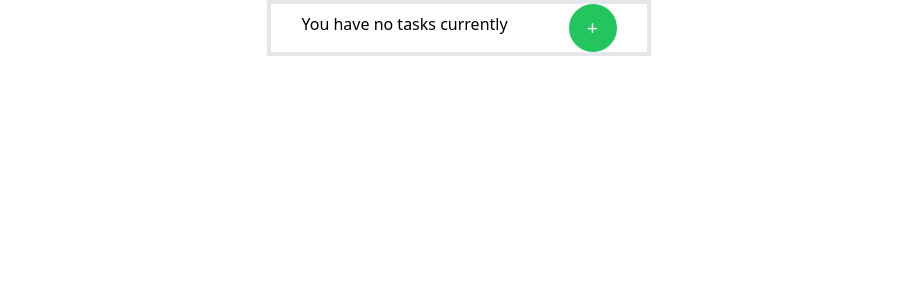
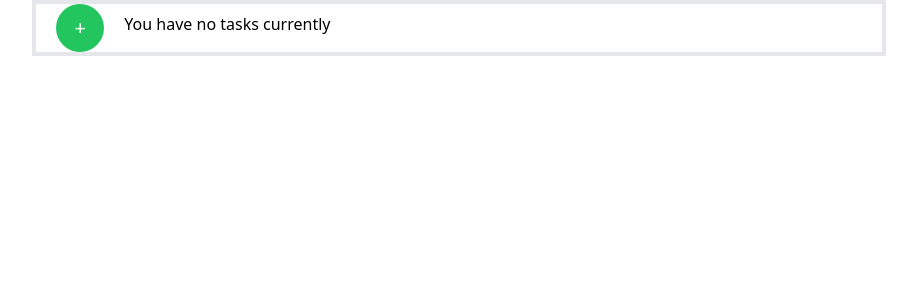
Before and after one commit to ArmandSoto/todo-app, a React (Vite) app: page / in a window 1280 px wide. Shown: the top 300 px of the page, without its empty margins (181-1098 px from the left). Built offline with nearby package versions, Linux system fonts and the light colour scheme.

Commit message:
Refactored Task as TaskCard, NewTaskForm

```diff
--- a/package.json
+++ b/package.json
@@ -9,6 +9,7 @@
     "preview": "vite preview"
   },
   "dependencies": {
+    "@heroicons/react": "^2.0.16",
     "react": "^18.2.0",
     "react-dom": "^18.2.0"
   },
--- /dev/null
+++ b/src/components/NewTaskForm.jsx
@@ -0,0 +1,19 @@
+
+
+export default function NewTaskForm(props){
+    return (
+        <form onSubmit={props.handleSubmit} className="flex">
+                <div>
+                    <label htmlFor="task-name">Task:</label>
+                        <input className="border-2"
+                            type="text"
+                            name="task-name"
+                            onChange={props.handleChange}
+                            value={props.currentTask.name}
+                            placeholder="Enter a Task..."
+                        />
+                </div>
+        </form>
+
+    )
+}
--- a/src/components/Task.jsx
+++ b/src/components/TaskCard.jsx
@@ -1,5 +1,5 @@
 
-export default function Task(props){
+export default function TaskCard(props){
 
     //onClick used to be (e => {props.deleteTask(e.target)})
 
--- a/src/components/TodoList.jsx
+++ b/src/components/TodoList.jsx
@@ -1,5 +1,6 @@
 import { useState, useEffect } from 'react'
-import Task from './Task'
+import TaskCard from './TaskCard'
+import NewTaskForm from './NewTaskForm'
 
 export default function TodoList(){
 
@@ -12,7 +13,7 @@ export default function TodoList(){
 
 
     const taskComponents = tasks.map((task, index) => {
-        return <Task
+        return <TaskCard
                 key={index}
                 name={task.name}
                 id={task.id}
@@ -34,6 +35,7 @@ export default function TodoList(){
             name: "",
             id: "",
         })
+        setTaskPaneIsActive(prev => !prev)
     }
 
     function handleDeleteTask(taskID){
@@ -80,41 +82,31 @@ export default function TodoList(){
         setTaskPaneIsActive(prev => !prev)
     }
 
-    function handleKeyPress(event){
-        if(event.key === 'Enter'){
-            setTaskPaneIsActive(prev => !prev)
-
-        }
-    }
 
     return (
-        <div className={"flex-column justify-center border-2 w-96"}>
-            <form onSubmit={handleSubmit} className="flex space-x-4 items-center">
-                <div className={taskPaneIsActive ? "" : "hidden"}>
-                    <label htmlFor="task-name">Task:</label>
-                        <input className="border-2"
-                            type="text"
-                            name="task-name"
-                            onChange={handleChange}
-                            value={currentTask.name}
-                            onKeyDown={handleKeyPress}
-                            placeholder="Enter a Task..."
-                        />
-                </div>
-            </form>
+        <div className={"flex-column border-2 w-2/3"}>
+            <div className={"flex border-2"}>
+                <button className="rounded-full h-12 w-12 bg-green-500 text-white text text-xl ml-5"
+                        onClick={handleClick} > +
+                </button>
+                <p className={tasks.length > 0 ? "hidden" : "leading-10 ml-5"}>You have no tasks currently</p>
+            </div>
 
-            <div className={""}> {/* handles the background blur */}
+            {
+                taskPaneIsActive &&
+                <NewTaskForm
+                    handleSubmit={handleSubmit}
+                    handleChange={handleChange}
+                    currentTask={currentTask}
+
+                />
+            }
+
                 <div className={"flex-column text-center"}>
-                    <div className={"flex border-2 justify-around"}>
-                        <p className={tasks.length > 0 ? "hidden" : "leading-10"}>You have no tasks currently</p>
-                        <button className="rounded-full h-12 w-12 bg-green-500 text-white text text-xl"
-                                onClick={handleClick} > + </button>
-                    </div>
                     <ul className="flex-column space-between">
                             {taskComponents}
                     </ul>
                 </div>
-            </div>
         </div>
     )
 }
```
Also changed, not shown: 1 other file (tests, documents, lock files or other folders).
